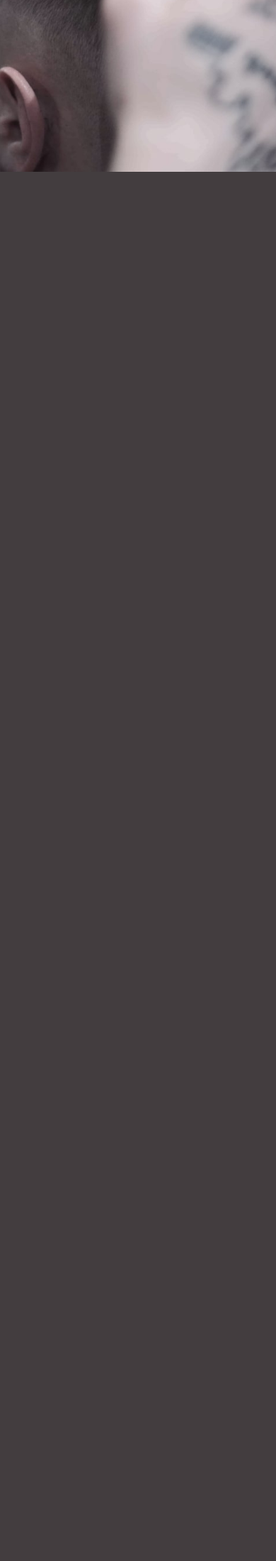
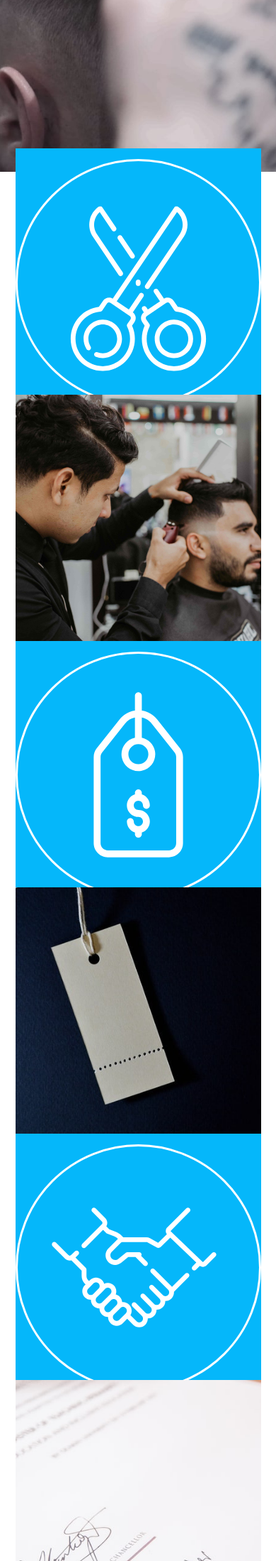
Before and after one commit to Aim-Entity/barber, a Django app: page / in a window 390 px wide. Shown: the part 602-2801 px from the top of the page at 71% size. Before the commit the page ends 844 px from the top, so only its background shows below. Run offline with Django 3.2, Linux system fonts and the light colour scheme.

Commit message:
Mobile view home section 2 finished

```diff
--- a/home/static/home/style.css
+++ b/home/static/home/style.css
@@ -1,3 +1,7 @@
+.section1 {
+  height: 70vh;
+}
+
 .s1-hero {
   position: absolute;
   left: 0px;
@@ -67,3 +71,48 @@
 .progress-bar .bar1 {
   background-color: #ff793f;
 }
+
+.section2-grid {
+  margin: 0 auto;
+  width: 90%;
+  display: grid;
+  justify-content: center;
+}
+
+.s2-grid {
+  display: flex;
+  flex-direction: column;
+}
+
+.s2-grid-1 {
+  width: 347px;
+  height: 347px;
+  background: #05b7fa;
+}
+
+.s2-grid-img {
+  margin-top: 15px;
+}
+
+.s2-grid-title {
+  margin-top: 20px;
+  font-size: 24px;
+  text-align: center;
+  color: #fff;
+  font-weight: 500;
+}
+
+.s2-grid-par {
+  width: 85%;
+  font-size: 18px;
+  margin: 0 auto;
+  text-align: center;
+  color: #fff;
+  margin-top: 10px;
+}
+
+.s2-grid-img-cover {
+  width: 347px;
+  height: 347px;
+  object-fit: cover;
+}
--- a/templates/home/index.htm
+++ b/templates/home/index.htm
@@ -18,6 +18,8 @@
           alt="Hero Image"
           class="s1-hero"
         />
+
+        <div class="spacer"></div>
 
         <div class="s1-main-content">
           <div class="s1-top">
@@ -53,6 +55,79 @@
           <div class="bar3 bar"></div>
         </div>
       </div>
+
+      <div class="section2">
+        <div class="section2-grid">
+          <div class="s2-grid-1 s2-grid">
+            <img
+              src="{% static 'home/imgs/scissor.svg' %}"
+              alt="scissor"
+              class="s2-grid-img"
+            />
+
+            <h3 class="s2-grid-title">Professionals</h3>
+
+            <p class="s2-grid-par">
+              dolor purus non enim praesent elementum facilisis leo vel
+              fringilla est ullamcorper eget nulla facilisi etiam
+            </p>
+          </div>
+
+          <div class="s2-grid-2 s2-grid">
+            <img
+              src="{% static 'home/imgs/professional.jpg' %}"
+              alt=""
+              class="s2-grid-img-cover"
+            />
+          </div>
+
+          <div class="s2-grid-1 s2-grid">
+            <img
+              src="{% static 'home/imgs/price_tag.svg' %}"
+              alt="scissor"
+              class="s2-grid-img"
+            />
+
+            <h3 class="s2-grid-title">Affortable Price</h3>
+
+            <p class="s2-grid-par">
+              dolor purus non enim praesent elementum facilisis leo vel
+              fringilla est ullamcorper eget nulla facilisi etiam
+            </p>
+          </div>
+
+          <div class="s2-grid-2 s2-grid">
+            <img
+              src="{% static 'home/imgs/price.jpg' %}"
+              alt=""
+              class="s2-grid-img-cover"
+            />
+          </div>
+
+          <div class="s2-grid-1 s2-grid">
+            <img
+              src="{% static 'home/imgs/cert.svg' %}"
+              alt="scissor"
+              class="s2-grid-img"
+            />
+
+            <h3 class="s2-grid-title">Certified</h3>
+
+            <p class="s2-grid-par">
+              dolor purus non enim praesent elementum facilisis leo vel
+              fringilla est ullamcorper eget nulla facilisi etiam
+            </p>
+          </div>
+
+          <div class="s2-grid-2 s2-grid">
+            <img
+              src="{% static 'home/imgs/certified.jpg' %}"
+              alt=""
+              class="s2-grid-img-cover"
+            />
+          </div>
+        </div>
+      </div>
     </div>
     {% endblock %}
   </body>
```
